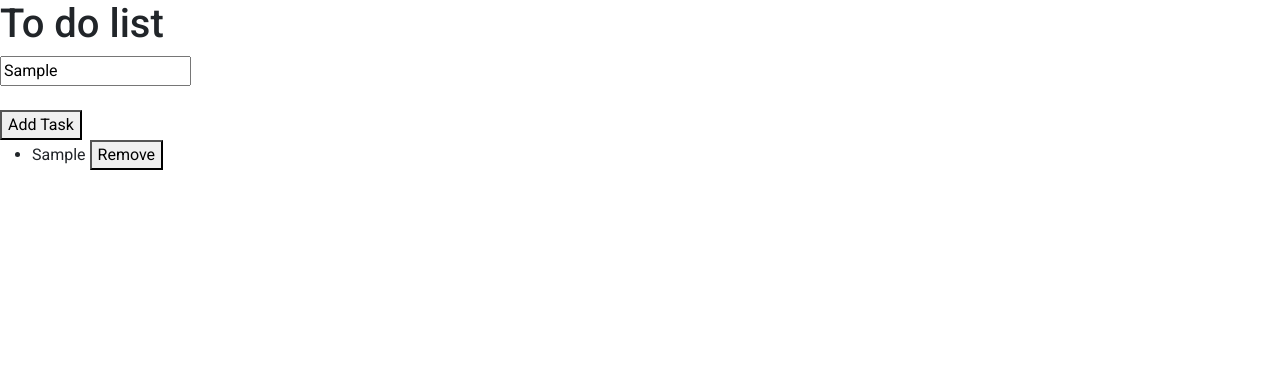
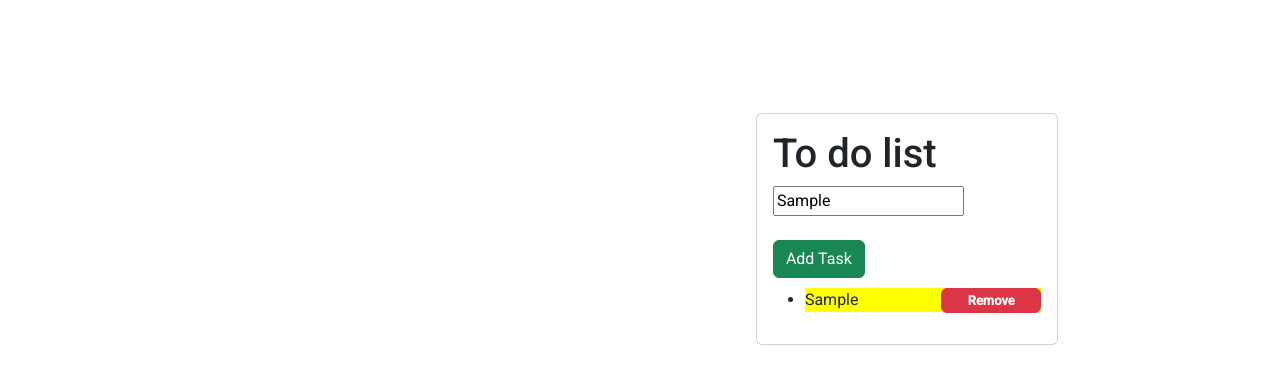
Before and after one commit to prathmeshkam/Angular-17, an Angular app: page / in a window 1280 px wide. Both pictures are taken after typing "Sample" into the empty fields and a click on the button "Add Task". Shown: the top 384 px of the page. Built offline with nearby package versions, Linux system fonts and the light colour scheme.

Commit message:
To do list with bootstrap

```diff
--- a/src/app/app.component.css
+++ b/src/app/app.component.css
@@ -0,0 +1,8 @@
+        .btn-danger {
+            float: right;
+            width: 100px;
+            height: 25px;
+            font-size: small;
+            line-height: 5px;
+            font-weight: bold;
+        }
--- a/src/app/app.component.html
+++ b/src/app/app.component.html
@@ -1,14 +1,21 @@
-<h1>To do list</h1>
-<input type="text" placeholder="Enter task" name="task" #task> <br>
-<br>
+<div class="card" style="width:8cm; margin-left: 20cm;margin-top: 3cm;">
+    <div class="card-body">
+        <h1 class="card-title">To do list</h1>
+        <input type="text" placeholder="Enter task" name="task" #task> <br>
+        <br>
+        <button class="btn btn-success" (click)="addtask(task.value)" (click)="high()">Add Task</button>
+        <br>
+        <div class="card-text" style="margin-top: 10px;">
 
-<button (click)="addtask(task.value)">Add Task</button> @for(i of taskdetail;track i){
-<ul>
-    <li>{{i.name}} <button (click)="Remove(i.id)">Remove</button></li>
+            @for(i of taskdetail;track i){
+            <ul>
+                <li [style.backgroundColor]="color">{{i.name}} <button class="btn btn-danger" (click)="Remove(i.id)">Remove</button></li>
+            </ul>
+            }
+        </div>
 
-
-</ul>
-}
+    </div>
+</div>
 
 <router-outlet>
 </router-outlet>
--- a/src/app/app.component.ts
+++ b/src/app/app.component.ts
@@ -15,11 +15,16 @@ export class AppComponent {
 
   taskdetail:any[] = [];
 
-
+  color:string = "";
   addtask(item:string)
   {
-    this.taskdetail.push({id:this.taskdetail.length,name:item})
 
+    this.taskdetail.push({id:this.taskdetail.length,name:item});
+
+  }
+  high()
+  {
+    this.color = 'yellow';
   }
 
   Remove(id:number)
```
